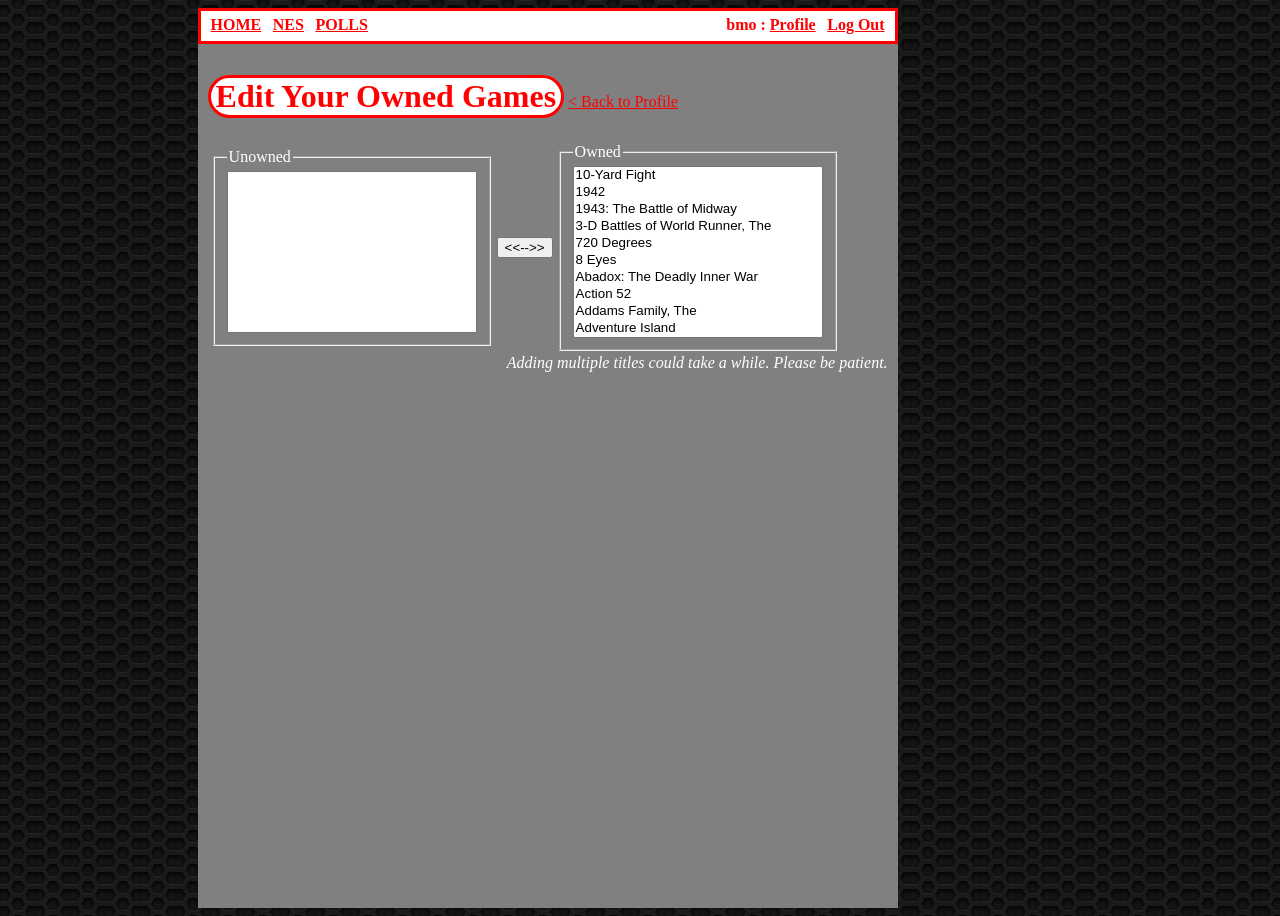
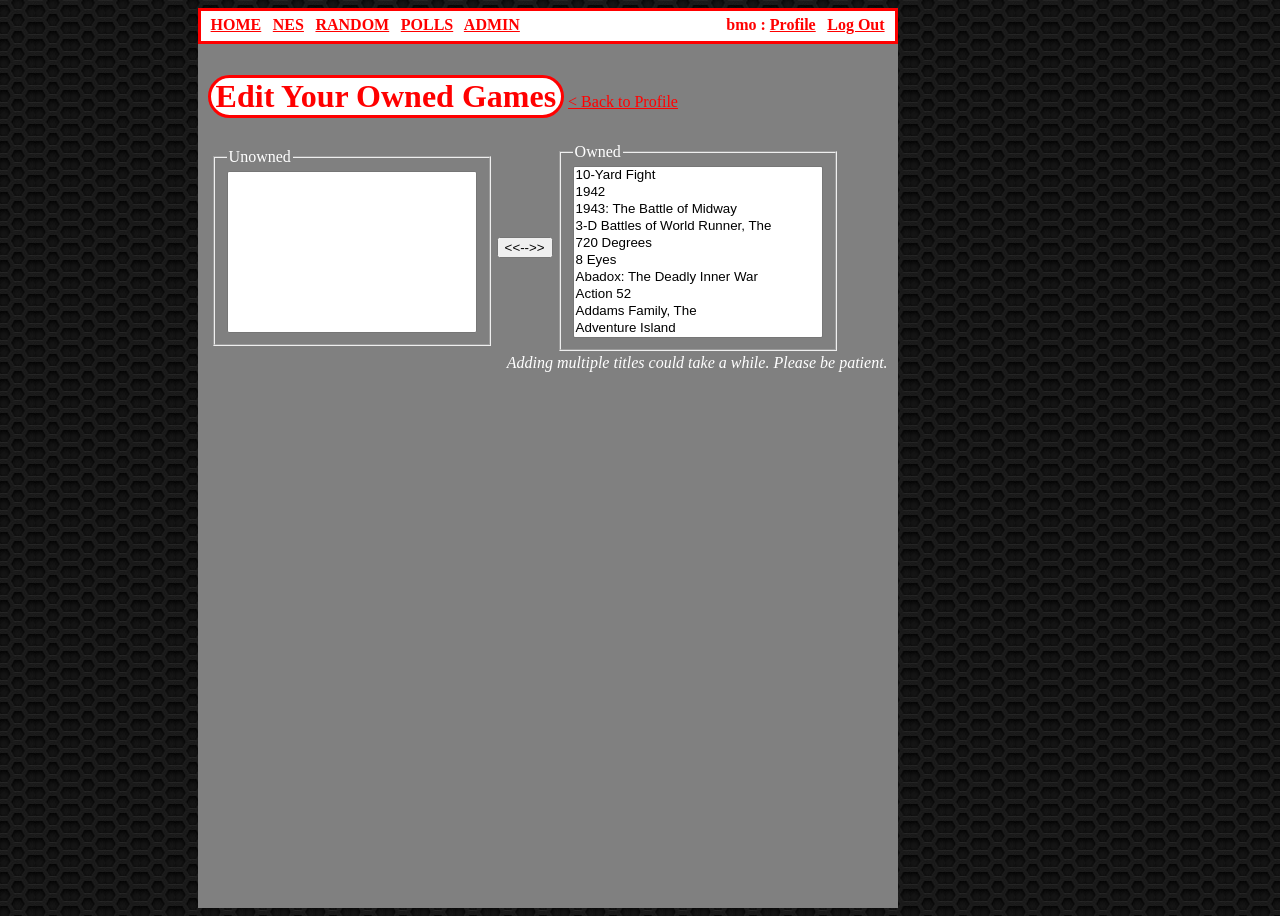
Before and after one commit to thebmo/NESRandomizer, a Django app: page /profiles/owned_games/ in a window 1280 px wide. Run offline with Django 3.2, Linux system fonts and the light colour scheme; a user stored in the database is signed in; data comes from the database, SQL or seed files in the repository; lists and menus that the app fills with data are empty; parts of the project's set-up code (start-up, migrations or seed data) failed here and were passed over.

Commit message:
updated some styling. added RANDOM to main menu bar, redirected NES to browse games

```diff
--- a/nes_randomizer/mysite/urls.py
+++ b/nes_randomizer/mysite/urls.py
@@ -15,5 +15,5 @@ urlpatterns = patterns('',
     url(r'^polls/', include('polls.urls', namespace='polls')),
     url(r'^register/', include('registration.urls', namespace='reg')),
     url(r'^profiles/', include('profiles.urls', namespace='prof')),
-    url(r'^admin/', include(admin.site.urls)),
+    url(r'^admin/', include(admin.site.urls), name='admin'),
 )
--- a/nes_randomizer/nes/templates/nes/game_details.html
+++ b/nes_randomizer/nes/templates/nes/game_details.html
@@ -2,7 +2,6 @@
 {% block content %}
 <h1>{{ game.title }}</h1>
 <br>
-<a href='{{ game_url }}' target = '_blank'>google</a>
 <div class = "block" id = "description">
     <p>
         {{ desc }}
--- a/nes_randomizer/nes/templates/nes/search_games.html
+++ b/nes_randomizer/nes/templates/nes/search_games.html
@@ -5,19 +5,18 @@
 {% load nes_extras %}
 
 <br />
-
 <form name="Search NES" action="" method="post">
     {% csrf_token %}
     <input type="text" value="" name="q">
     <input type="submit" value ="Search">
     {% if errors %}
-        <font color='red'>
         {% for error in errors %}
-            {{ error }}
+            <br><br>{{ error }}
         {% endfor %}
         </font>
     {% endif %}
 </form>
+
 {% if games %}
     <div class="games">
         <table>
--- a/nes_randomizer/static/mysite/styles.css
+++ b/nes_randomizer/static/mysite/styles.css
@@ -9,6 +9,10 @@ a {
     }
 a:hover {
     color: white;
+    }
+a .right {
+    float: right;
+    display: inline-block;
     }
 div .wrapper {
     height: auto;
--- a/nes_randomizer/templates/mysite/base.html
+++ b/nes_randomizer/templates/mysite/base.html
@@ -16,9 +16,11 @@
                 {% block sidebar %}
                     <font class="left">
                         <a href="{% url 'index' %}">HOME</a> |
-                        <a href="{% url 'nes:index' %}">NES</a> |
+                        <a href="{% url 'nes:games' %}">NES</a> |
+                        <a href="{% url 'nes:random' %}">RANDOM</a> |
                         {% if user.is_staff %}
                             <a href="{% url 'polls:index' %}">POLLS</a> |
+                            <a href="/admin/" target = '_blank'>ADMIN</a> |
                         {% endif %}
                     </font>
 
```
Also changed, not shown: nes_randomizer/nes/templates/nes/random.html (+6 -6 lines), nes_randomizer/nes/views.py (+17 -3 lines).
